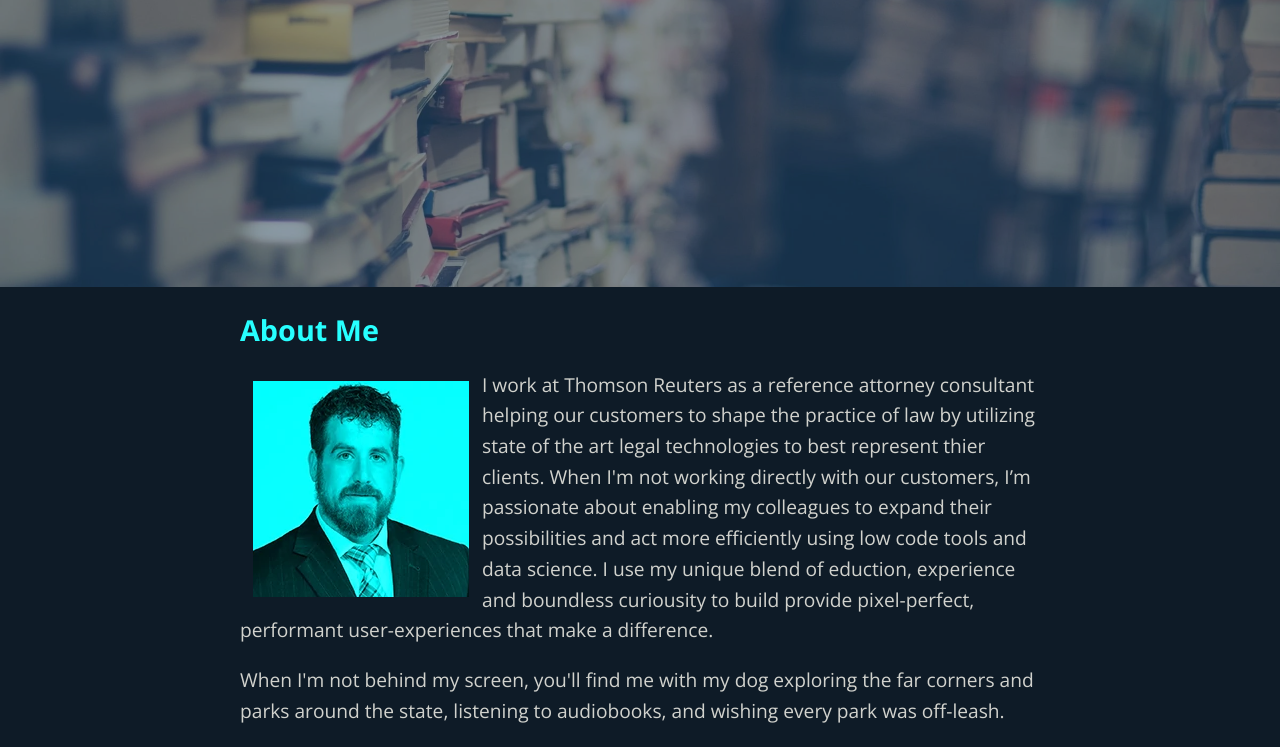
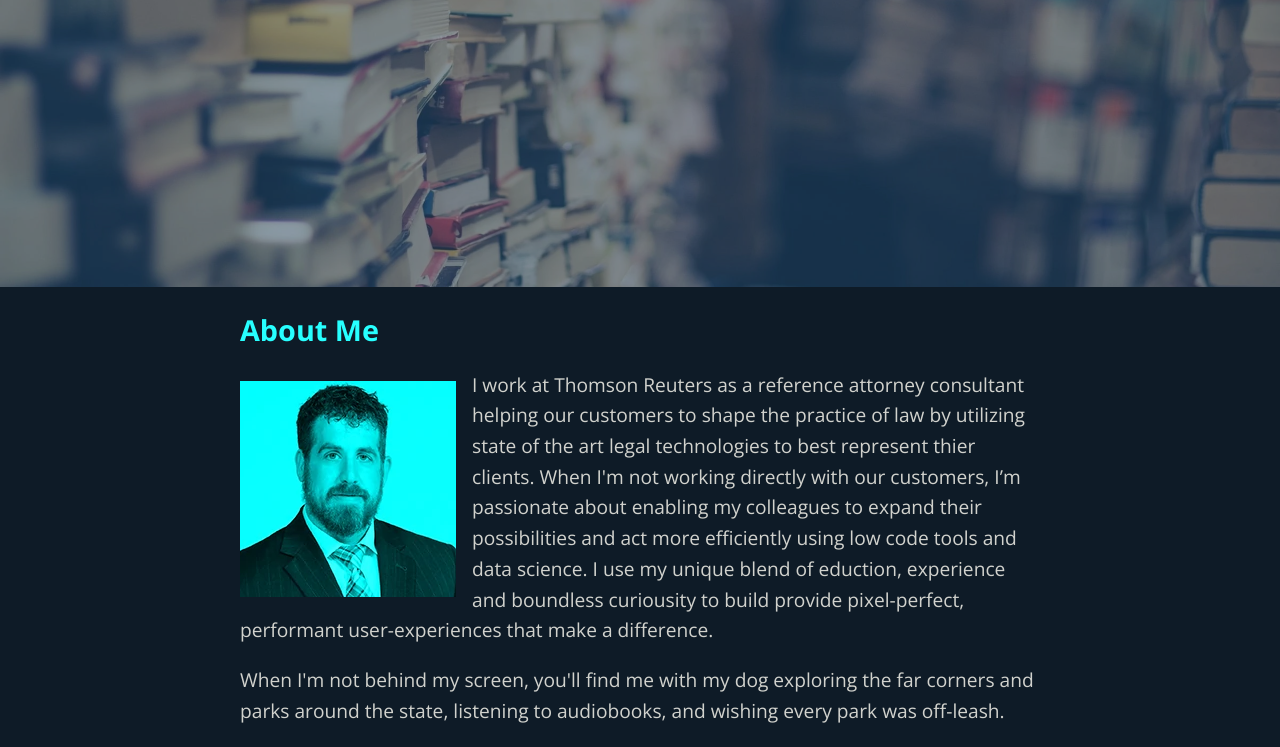
Before and after one commit to adamcriley/adamcriley.github.io, a plain HTML site: page index.html in a window 1280 px wide. Shown: the part 513-1260 px from the top of the page. Drawn offline with nearby package versions, Linux system fonts and the light colour scheme.

Commit message:
6-18-2020

```diff
--- a/css/style2.css
+++ b/css/style2.css
@@ -181,14 +181,14 @@ section p2:hover p5 {
 }
 
 .leftpic {
-  padding: 23px 25px 0 1px;
+  padding: 23px 15px 0 1px;
   text-align: left;
   height: 216px;
   width: 216px;
   float: left;
   background-image: url("me_cyan.webp");
   background-repeat: no-repeat;
-  background-position: center;
+  background-position: left;
   transition: background-image .2s;
 }
 
```
